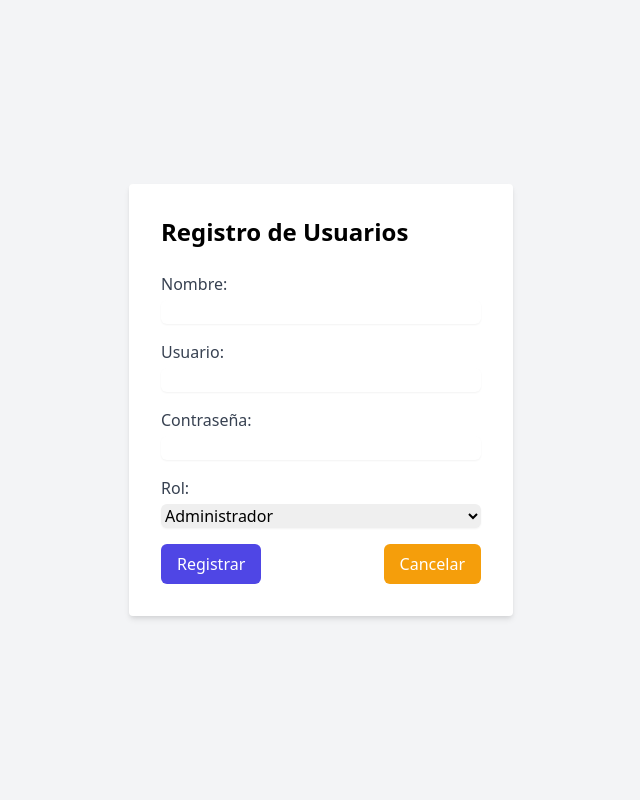
After one commit to maaurisio/lizg, a PHP site: page /lizg/views/registro_tecnicos.php in a window 1280 px wide. The commit adds this page. Shown: the whole page, without its empty margins (319-959 px from the left). Run offline with PHP 8.4, Linux system fonts and the light colour scheme; a user stored in the database is signed in.

Commit message:
registro de tecnico added

```diff
--- a/config/u530705536_basededatos.sql
+++ b/config/u530705536_basededatos.sql
@@ -1336,7 +1336,6 @@ ALTER TABLE `proyecto`
 --
 ALTER TABLE `usuarios`
   MODIFY `id` int(11) NOT NULL AUTO_INCREMENT, AUTO_INCREMENT=3;
-
 --
 -- Restricciones para tablas volcadas
 --
--- /dev/null
+++ b/views/registro_tecnicos.php
@@ -0,0 +1,85 @@
+<?php
+//database
+include "../config/database.php";
+session_start();
+
+// Comprobar si el usuario está autenticado
+if (!isset ($_SESSION['id_usuario'])) {
+    header("Location: ../index.php");
+    exit(); // Terminar el script después de redireccionar
+}
+
+// Validar si se ha enviado el formulario
+if ($_SERVER["REQUEST_METHOD"] == "POST") {
+    // Validar y sanitizar datos del formulario
+    $nombre = mysqli_real_escape_string($conn, $_POST['nombre']);
+    $usuario = mysqli_real_escape_string($conn, $_POST['usuario']);
+    $contrasena = mysqli_real_escape_string($conn, $_POST['contrasena']);
+    $rol = mysqli_real_escape_string($conn, $_POST['rol']);
+
+    // Insertar datos en la tabla usuarios
+    $sql = "INSERT INTO usuarios (nombre, usuario, contrasena, rol)
+            VALUES ('$nombre', '$usuario', '$contrasena', '$rol')";
+
+    if ($conn->query($sql) === TRUE) {
+        echo "Registro exitoso";
+        header("Location: home.php"); // Redireccionar después del registro exitoso
+        exit(); // Terminar el script después de redireccionar
+    } else {
+        echo "Error: " . $sql . "<br>" . $conn->error;
+    }
+}
+
+$conn->close();
+?>
+
+<!DOCTYPE html>
+<html lang="es">
+
+<head>
+    <meta charset="UTF-8">
+    <meta name="viewport" content="width=device-width, initial-scale=1.0">
+    <title>Registro de Usuarios</title>
+    <link href="https://cdn.jsdelivr.net/npm/tailwindcss@2.2.19/dist/tailwind.min.css" rel="stylesheet">
+</head>
+
+<body class="bg-gray-100">
+    <div class="min-h-screen flex items-center justify-center">
+        <div class="bg-white p-8 rounded shadow-md w-full sm:w-96">
+            <h2 class="text-2xl font-semibold mb-6">Registro de Usuarios</h2>
+            <form action="registro_tecnicos.php" method="POST">
+                <div class="mb-4">
+                    <label for="nombre" class="block text-gray-700">Nombre:</label>
+                    <input type="text" id="nombre" name="nombre" required
+                        class="mt-1 block w-full rounded-md border-gray-300 shadow-sm focus:border-indigo-300 focus:ring focus:ring-indigo-200 focus:ring-opacity-50">
+                </div>
+                <div class="mb-4">
+                    <label for="usuario" class="block text-gray-700">Usuario:</label>
+                    <input type="text" id="usuario" name="usuario" required
+                        class="mt-1 block w-full rounded-md border-gray-300 shadow-sm focus:border-indigo-300 focus:ring focus:ring-indigo-200 focus:ring-opacity-50">
+                </div>
+                <div class="mb-4">
+                    <label for="contrasena" class="block text-gray-700">Contraseña:</label>
+                    <input type="password" id="contrasena" name="contrasena" required
+                        class="mt-1 block w-full rounded-md border-gray-300 shadow-sm focus:border-indigo-300 focus:ring focus:ring-indigo-200 focus:ring-opacity-50">
+                </div>
+                <div class="mb-4">
+                    <label for="rol" class="block text-gray-700">Rol:</label>
+                    <select id="rol" name="rol"
+                        class="mt-1 block w-full rounded-md border-gray-300 shadow-sm focus:border-indigo-300 focus:ring focus:ring-indigo-200 focus:ring-opacity-50">
+                        <option value="admin">Administrador</option>
+                        <option value="usuario">Usuario</option>
+                    </select>
+                </div>
+                <div class="flex justify-between">
+                    <button type="submit"
+                        class="bg-indigo-600 text-white py-2 px-4 rounded-md hover:bg-indigo-700 focus:outline-none focus:bg-indigo-700">Registrar</button>
+                    <a href="home.php"
+                        class="btn btn-warning bg-yellow-500 text-white py-2 px-4 rounded-md hover:bg-yellow-600 focus:outline-none focus:bg-yellow-600">Cancelar</a>
+                </div>
+            </form>
+        </div>
+    </div>
+</body>
+
+</html>
```
Also changed, not shown: views/home.php (+132 -66 lines).
